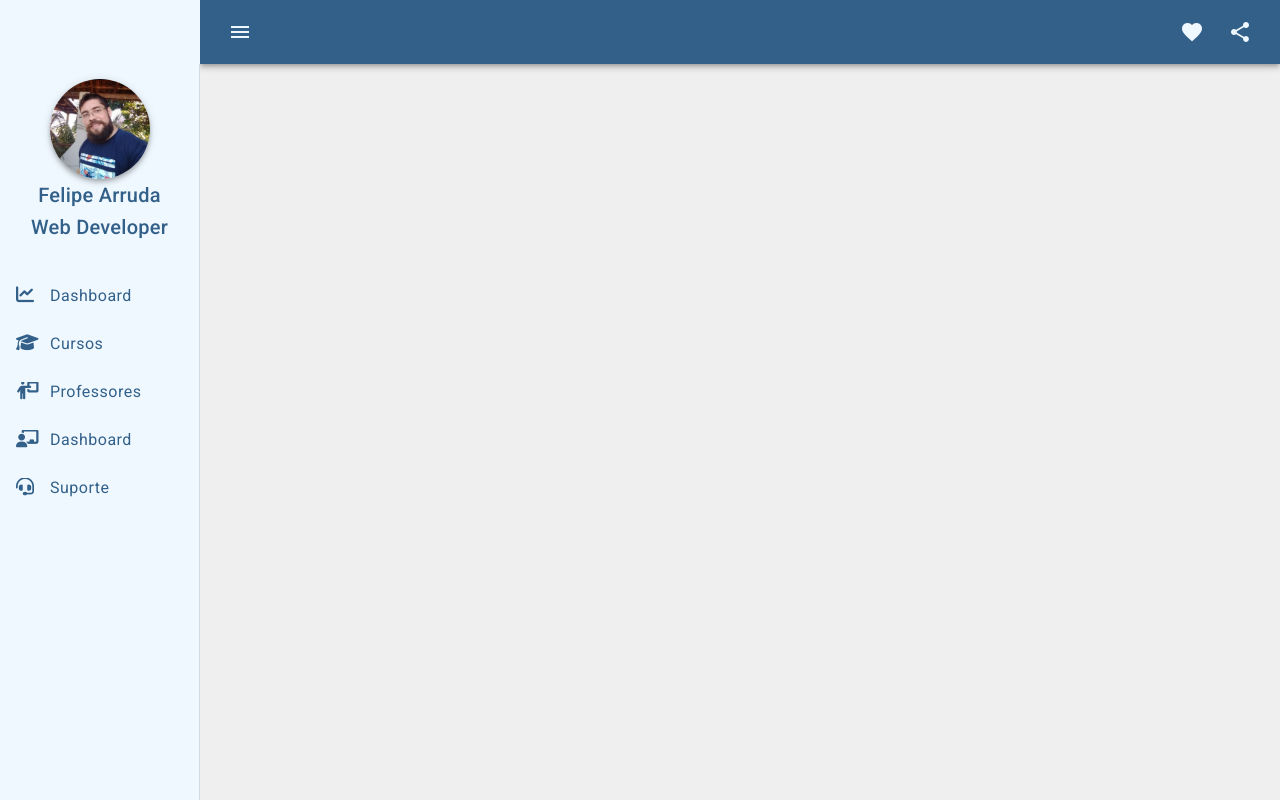
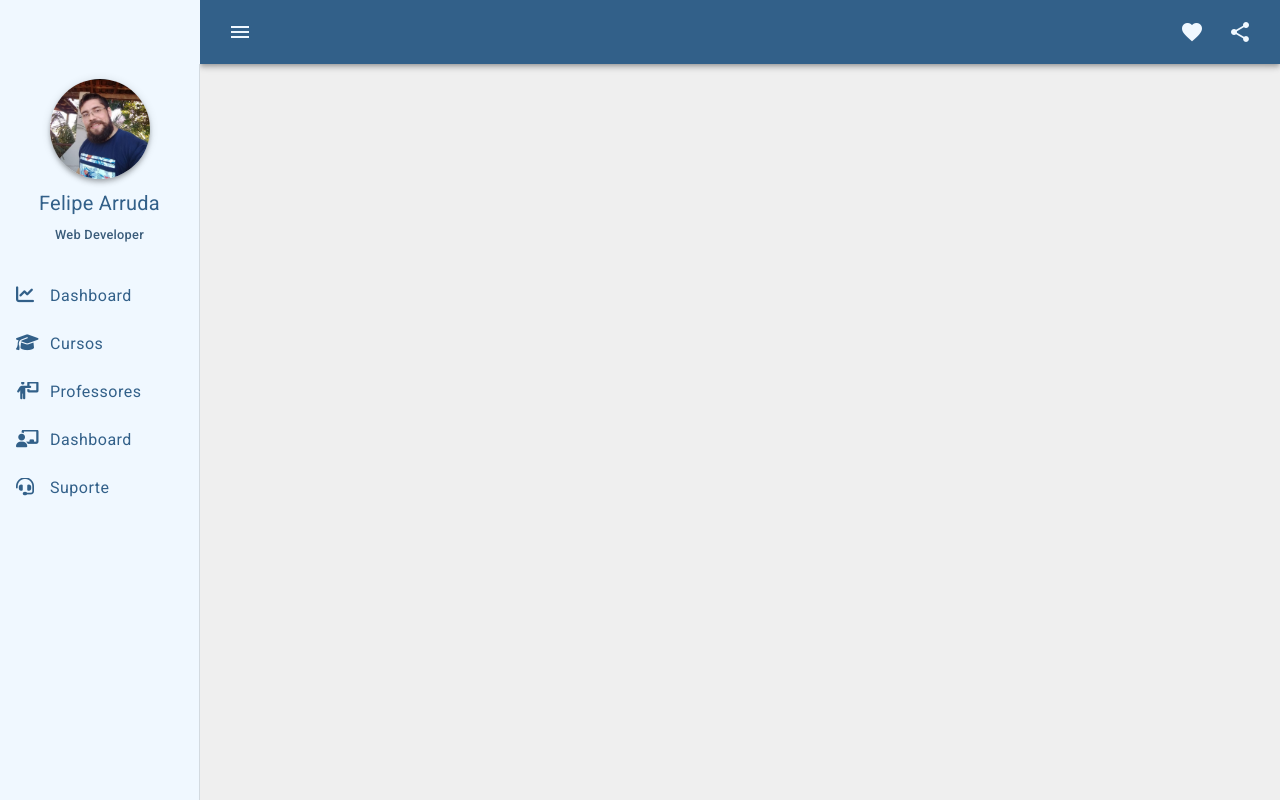
Before and after one commit to Felipe-Hlk/Project_School, an Angular app in the folder project-school/: page / in a window 1280 px wide. Built offline with nearby package versions, Linux system fonts and the light colour scheme.

Commit message:
Update app.component.scss

```diff
--- a/project-school/src/app/app.component.scss
+++ b/project-school/src/app/app.component.scss
@@ -101,6 +101,16 @@ span{
 
   }
 
+  .name{
+    margin-top: 8px;
+    font-weight: normal;
+  }
+
+  .designation{
+    font-size: 0.8rem;
+    color: #3a5c7a;
+  }
+
 
 
 
```
